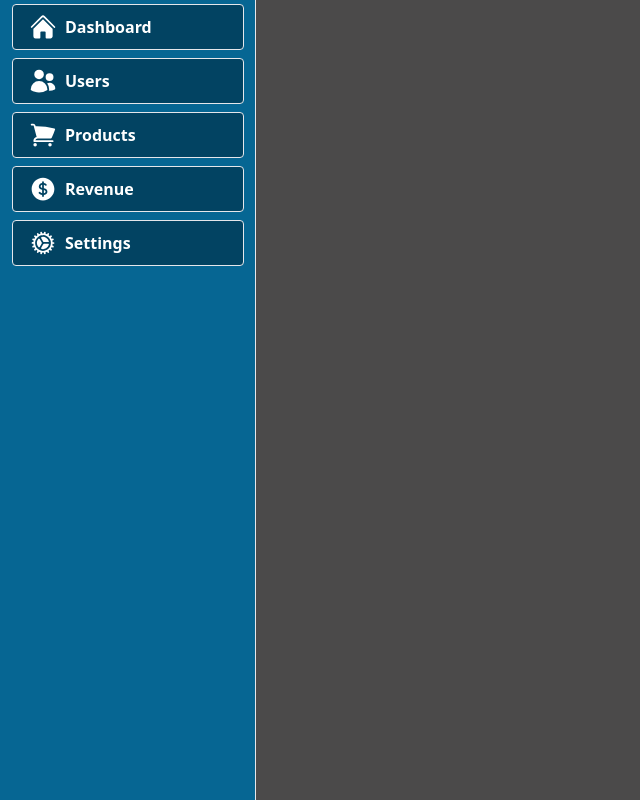
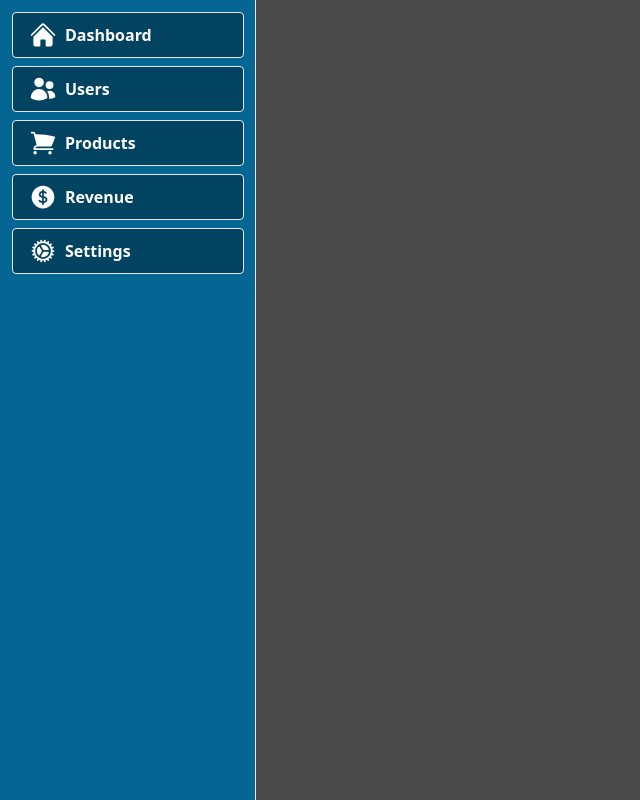
Before and after one commit to cdepaul06/AdminTemplate, a React (Vite) app in the folder admin-template/: page /settings in a window 1280 px wide. Shown: the whole page, without its empty margins (0-640 px from the left). Built offline with nearby package versions, Linux system fonts and the light colour scheme.

Commit message:
changes?

```diff
--- a/admin-template/src/App.jsx
+++ b/admin-template/src/App.jsx
@@ -7,24 +7,18 @@ import Users from "./components/Users";
 const App = ({}) => {
   return (
     <Router>
+      <div className='flex h-screen'>
+        <Navigation />
+        <div className='flex-grow overflow-auto'>
           <Routes>
-        <>
             <Route path='/' element={<Dashboard />} />
-        </>
-        <>
             <Route path='/users' element={<Users />} />
-        </>
-        <>
             <Route path='/products' />
-        </>
-        <>
             <Route path='/revenue' />
-        </>
-        <>
             <Route path='/settings' />
-        </>
           </Routes>
-      <Navigation />
+        </div>
+      </div>
     </Router>
   );
 };
--- a/admin-template/src/components/Dashboard/Dashboard.jsx
+++ b/admin-template/src/components/Dashboard/Dashboard.jsx
@@ -8,7 +8,7 @@ const Dashboard = () => {
 
   return (
     <>
-      <div className='flex flex-wrap justify-evenly mx-auto mt-10 ml-[13%]'>
+      <div className='flex flex-wrap justify-evenly mt-10'>
         {cards.map((card) => (
           <div key={card.id} className='m-2'>
             <DashboardCard
@@ -19,7 +19,7 @@ const Dashboard = () => {
           </div>
         ))}
       </div>
-      <div className='ml-[35%] mt-[5%]'>
+      <div className='flex flex-row mt-[5%]'>
         <DynamicBarChart data={cards} />
       </div>
     </>
--- a/admin-template/src/components/Navigation/Navigation.jsx
+++ b/admin-template/src/components/Navigation/Navigation.jsx
@@ -5,7 +5,7 @@ import { navLinks } from "../../constants";
 const Navigation = ({}) => {
   return (
     <nav className='fixed top-0 left-0 h-screen w-64 bg-[#066693] border-r 2 overflow-auto'>
-      <ul className='list-none p-0 m-0'>
+      <ul className='list-none p-0 m-0 mt-2'>
         {navLinks.map((link) => {
           const IconComponent = link.icon;
           return (
```
Lines whose indentation alone changed are shown as unchanged.
